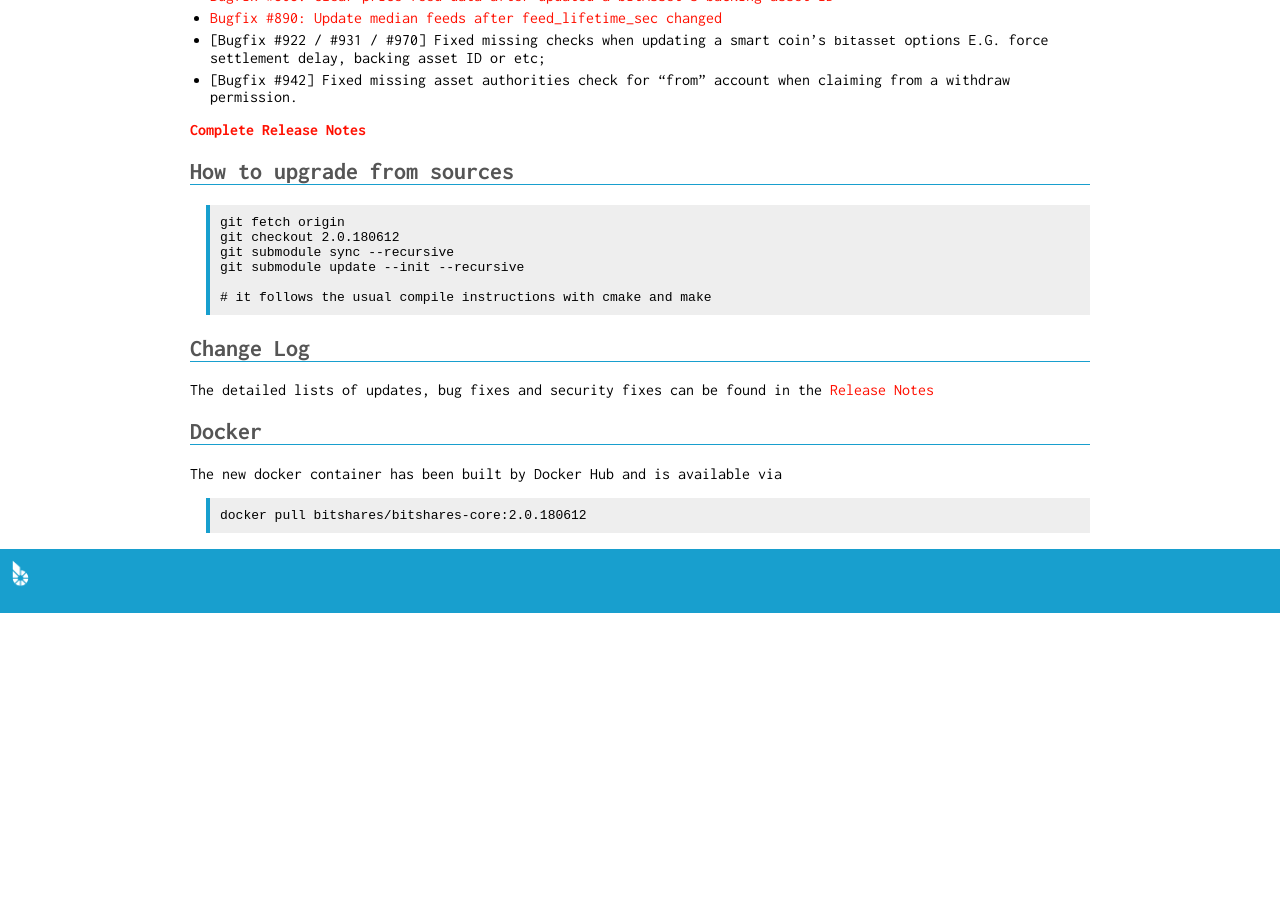
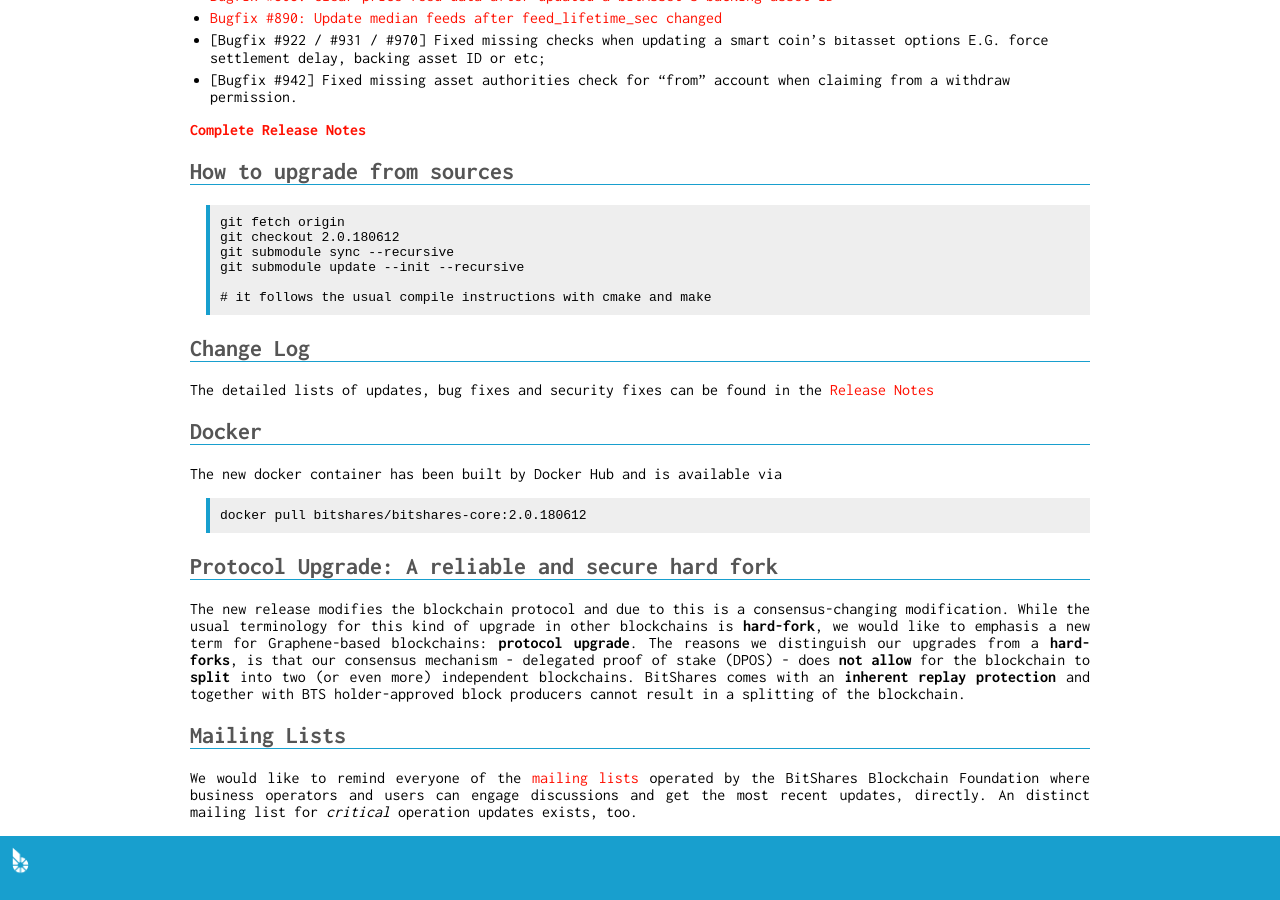
Before and after one commit to thehapax/bitshares.foundation, a Jekyll site: the page built from _announcements/2018-06-18-bitshares-core-release-2.0.180612.md, in a window 1280 px wide and 900 px high, scrolled down 938 px. Built offline with Jekyll 4.4.1, drawn with Linux system fonts in a browser that asks for light colours; before the commit the page ends 1551 px from its top, so only the background shows below that.

Commit message:
more text for announcement

```diff
--- a/_announcements/2018-06-18-bitshares-core-release-2.0.180612.md
+++ b/_announcements/2018-06-18-bitshares-core-release-2.0.180612.md
@@ -62,3 +62,25 @@ Notes](https://github.com/bitshares/bitshares-core/releases/tag/2.0.180612)
 The new docker container has been built by Docker Hub and is available via
 
     docker pull bitshares/bitshares-core:2.0.180612
+
+## Protocol Upgrade: A reliable and secure hard fork
+
+The new release modifies the blockchain protocol and
+due to this is a consensus-changing modification. While the usual
+terminology for this kind of upgrade in other blockchains is
+**hard-fork**, we would like to emphasis a new term for Graphene-based
+blockchains: **protocol upgrade**. The reasons we distinguish our
+upgrades from a **hard-forks**, is that our consensus mechanism -
+delegated proof of stake (DPOS) - does **not allow** for the blockchain
+to **split** into two (or even more) independent blockchains.
+BitShares comes with an **inherent replay protection** and together with
+BTS holder-approved block producers cannot result in a splitting of the
+blockchain.
+
+## Mailing Lists
+
+We would like to remind everyone of the [mailing
+lists](http://lists.bitshares.foundation/listinfo) operated by the BitShares
+Blockchain Foundation where business operators and users can engage discussions
+and get the most recent updates, directly. An distinct mailing list for
+*critical* operation updates exists, too.
```
